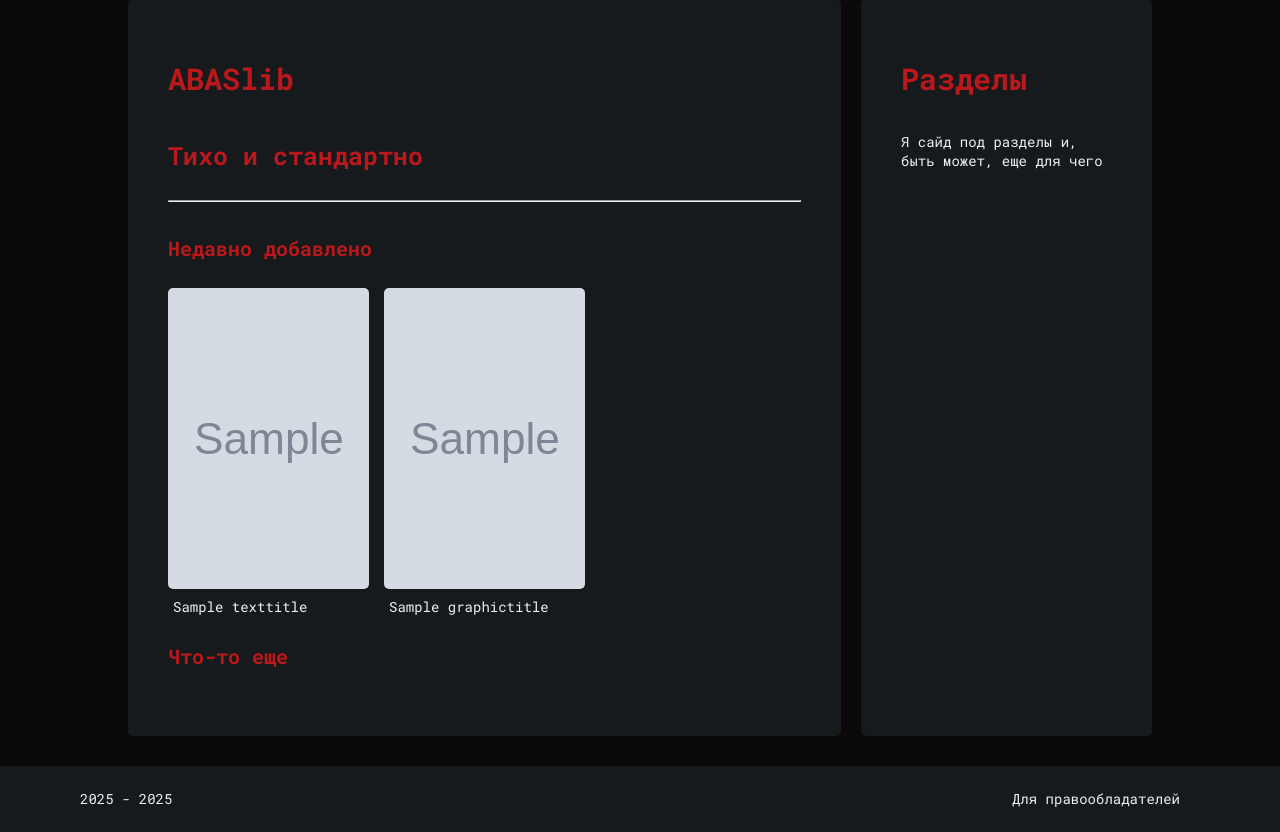
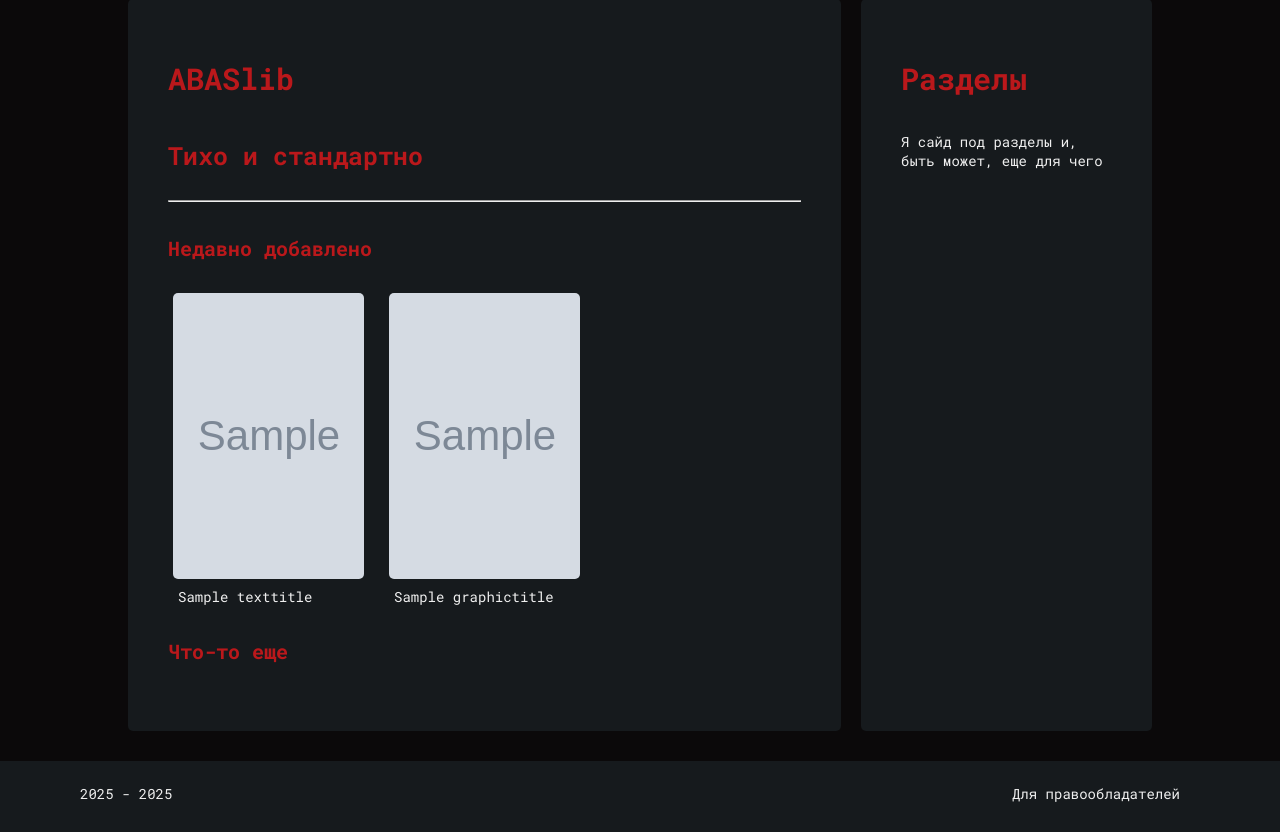
Before and after one commit to kv4D/abaslib, a Django app: page / in a window 1280 px wide. Shown: the part 101-933 px from the top of the page. After the commit the page ends 903 px from the top, so only its background shows below. Run offline with Django 5.2, Linux system fonts and the light colour scheme; tables that the repository leaves empty hold one stand-in row (values such as "Sample post"); grey boxes marked "Sample" are stand-in pictures.

Commit message:
Допилен стиль для карточки тайтла

```diff
--- a/static/css/main/home_styles.css
+++ b/static/css/main/home_styles.css
@@ -12,6 +12,13 @@
 .title_card {
     display: flex;
     flex-direction: column;
+    border-radius: 5px;
+    padding: 5px;
+}
+
+.title_card:hover {
+    color: #EFEFEF;
+    background-color: #21262b;
 }
 
 .cover {
```
